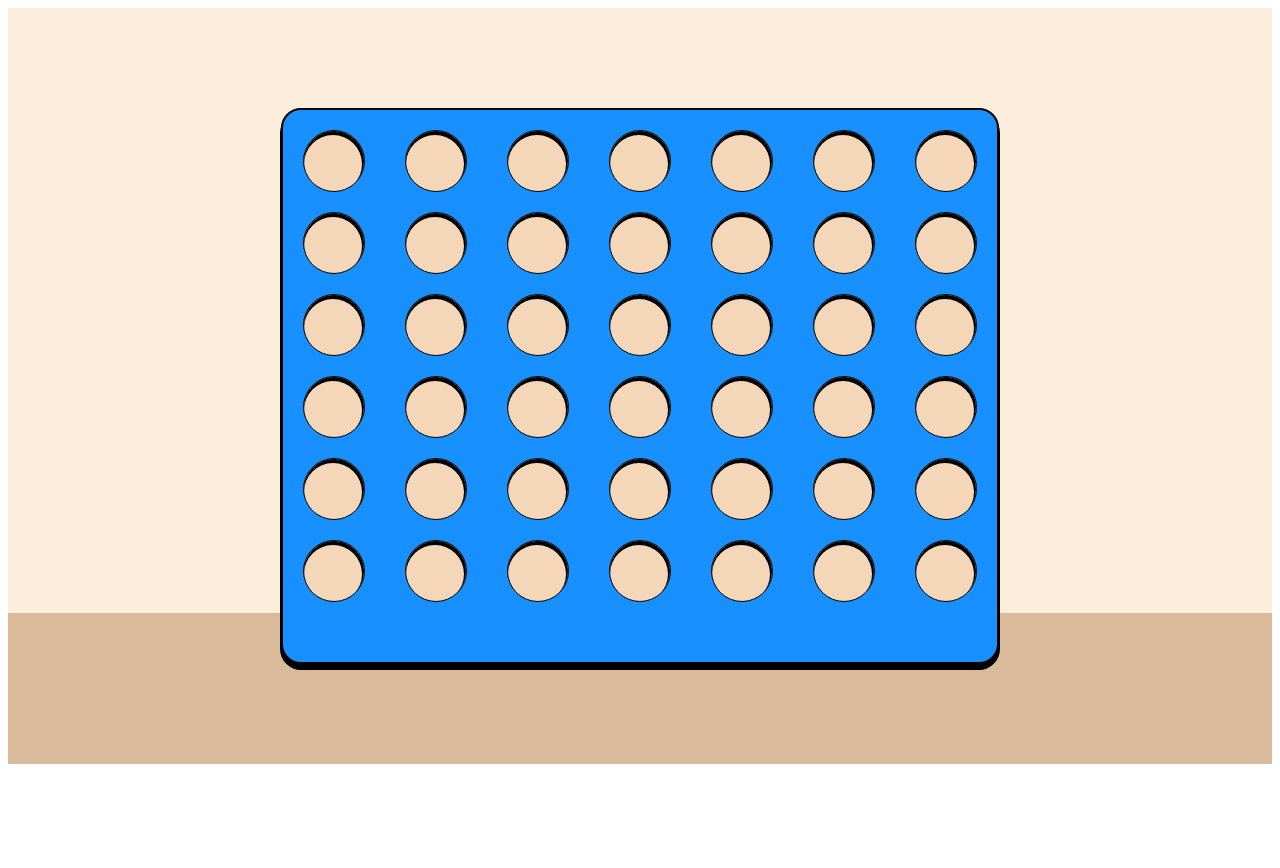
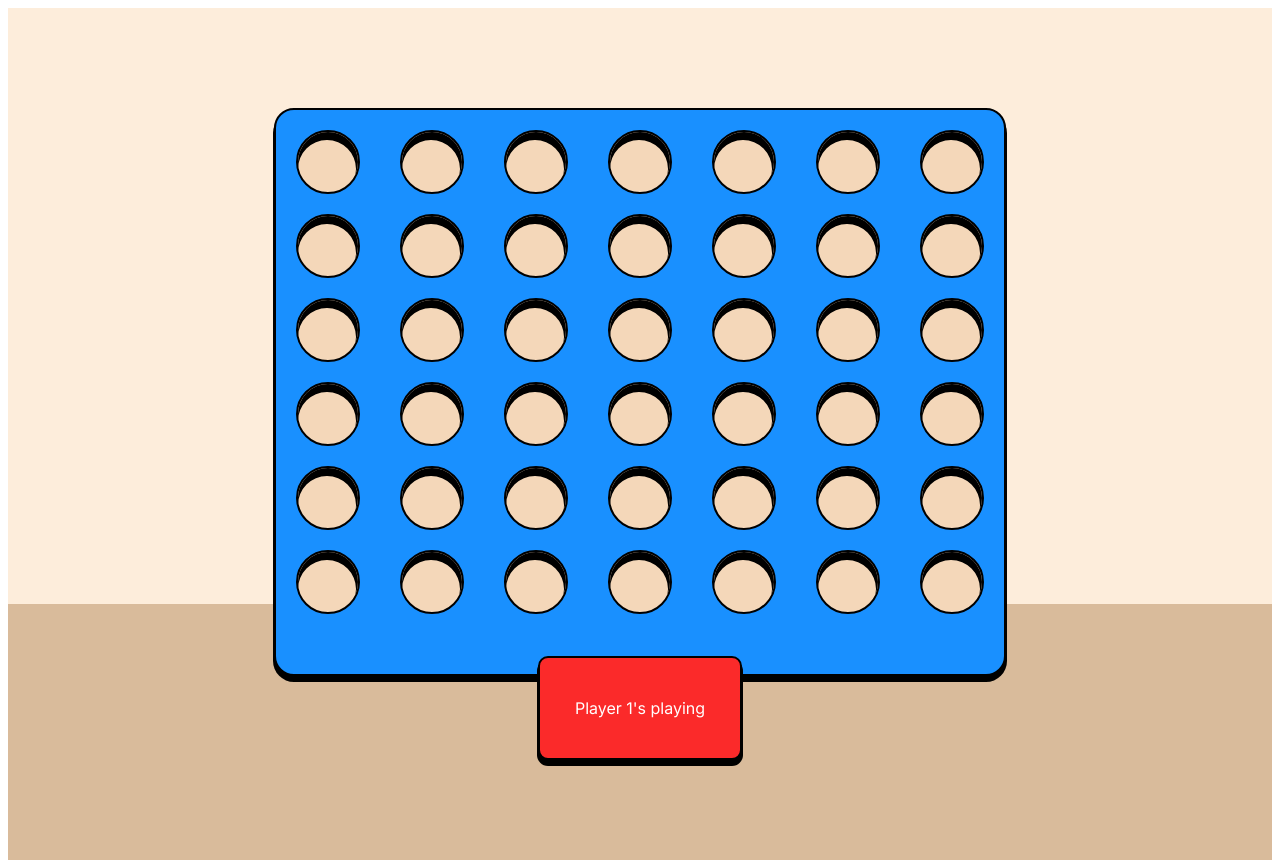
Before and after one commit to paulafiaschi/connect4-game, a Next.js app: page / in a window 1280 px wide. Before the commit the page ends 800 px from the top, so only its background shows below. Built offline with nearby package versions, Linux system fonts and the light colour scheme.

Commit message:
checkWin

```diff
--- a/app/Home.module.scss
+++ b/app/Home.module.scss
@@ -3,9 +3,10 @@ $yellow-color: #e8ce0a;
 
 .main {
   background-color: #f4d7b9;
-  background: linear-gradient(180deg, #fdeddb 80%, #d9bb9b 60%);
+  background: linear-gradient(180deg, #fdeddb 70%, #d9bb9b 60%);
   padding: 100px;
   display: flex;
+  flex-direction: column;
   justify-content: center;
   align-items: center;
 }
@@ -19,6 +20,25 @@ $yellow-color: #e8ce0a;
   border: solid 2px black;
   box-shadow: black 0px 5px 0px 1px;
 }
+.turn {
+  width: 200px;
+  height: 100px;
+  margin-top: -20px;
+  border: solid 2px black;
+  box-shadow: black 0px 5px 0px 1px;
+  border-radius: 10px;
+  display: flex;
+  justify-content: center;
+  align-items: center;
+  &.redPointer {
+    background-color: $red-color;
+    color: white;
+  }
+  &.yellowPointer {
+    background-color: $yellow-color;
+    color: black;
+  }
+}
 
 .gameCell {
   height: 60px;
@@ -28,8 +48,8 @@ $yellow-color: #e8ce0a;
   background-color: #f4d7b9;
   border-radius: 100px;
   margin: 10px;
-  border: solid 1px black;
-  box-shadow: black -1px 3px 0px 1px inset;
+  border: solid 2px black;
+  box-shadow: black -1px 7px 0px 1px inset;
 }
 .column {
   margin: 10px;
--- a/components/GameBoard.jsx
+++ b/components/GameBoard.jsx
@@ -14,23 +14,88 @@ export default function GameBoard() {
   ];
 
   const [gameState, setGameState] = useState(initialBoard);
+  const [winner, setWinner] = useState(null);
   const [currentPlayer, setCurrentPlayer] = useState(1);
   const [pointerColor, setPointerColor] = useState("redPointer");
 
+  const checkWin = (currentPlayer) => {
+    // Check Vertical
+    for (let c = 0; c < 7; c++) {
+      for (let r = 0; r < 3; r++) {
+        if (
+          gameState[c][r] != null &&
+          gameState[c][r] == gameState[c][r + 1] &&
+          gameState[c][r] == gameState[c][r + 2] &&
+          gameState[c][r] == gameState[c][r + 3]
+        ) {
+          return true;
+        }
+      }
+    }
+
+    // Check Vertical
+    for (let c = 0; c < 4; c++) {
+      for (let r = 0; r < 6; r++) {
+        if (
+          gameState[c][r] != null &&
+          gameState[c][r] == gameState[c + 1][r] &&
+          gameState[c][r] == gameState[c + 2][r] &&
+          gameState[c][r] == gameState[c + 3][r]
+        ) {
+          return true;
+        }
+      }
+    }
+
+    // Check Diagonally Right
+    for (let c = 0; c < 7; c++) {
+      for (let r = 0; r < 6; r++) {
+        if (
+          gameState[c][r] != null &&
+          gameState[c][r] == gameState[c + 1][r + 1] &&
+          gameState[c][r] == gameState[c + 2][r + 2] &&
+          gameState[c][r] == gameState[c + 3][r + 3]
+        ) {
+          return true;
+        }
+      }
+    }
+    // Check Diagonally Left
+    for (let c = 0; c < 7; c++) {
+      for (let r = 0; r < 6; r++) {
+        if (
+          gameState[c][r] != null &&
+          gameState[c][r] == gameState[c - 1][r + 1] &&
+          gameState[c][r] == gameState[c - 2][r + 2] &&
+          gameState[c][r] == gameState[c - 3][r + 3]
+        ) {
+          return true;
+        }
+      }
+    }
+  };
+
   const addToken = (columnI) => {
     const column = gameState[columnI];
+
     const tokenPos = column.indexOf(null);
 
     tokenPos !== -1
       ? ((column[tokenPos] = currentPlayer),
-        setCurrentPlayer(currentPlayer === 1 ? 2 : 1))
+        setCurrentPlayer(currentPlayer === 1 ? 2 : 1),
+        currentPlayer === 1
+          ? setPointerColor("yellowPointer")
+          : setPointerColor("redPointer"))
       : null;
 
-    currentPlayer === 2
-      ? setPointerColor("redPointer")
-      : setPointerColor("yellowPointer");
+    // Check for win
+    if (checkWin()) {
+      setWinner(currentPlayer);
+    }
   };
-
+  //   if (winner) {
+  //     return <div>Winner is {winner}</div>;
+  //   }
   return (
     <main className={Styles.main}>
       <div className={Styles.board}>
@@ -38,13 +103,17 @@ export default function GameBoard() {
           return (
             <GameColumn
               col={col}
-              key={i}
+              key={`${i}-column`}
               onClick={() => addToken(i)}
               pointerColor={pointerColor}
+              idx={i}
             />
           );
         })}
       </div>
+      <div className={`${Styles.turn} ${Styles[pointerColor]}`}>
+        Player {currentPlayer}'s playing
+      </div>
     </main>
   );
 }
--- a/components/GameColumn.jsx
+++ b/components/GameColumn.jsx
@@ -1,7 +1,7 @@
 import { useState } from "react";
 import Styles from "../app/Home.module.scss";
 
-export default function GameColumn({ col, i, onClick, pointerColor }) {
+export default function GameColumn({ col, idx, onClick, pointerColor }) {
   return (
     <div className={Styles.column}>
       {col.map((cell, i) => {
@@ -17,7 +17,7 @@ export default function GameColumn({ col, i, onClick, pointerColor }) {
           <>
             <span
               className={`${Styles.gameCell} ${Styles[tokenColor]}`}
-              key={`cell-${i}`}
+              key={`cell-${idx}-${i}`}
               onClick={onClick}
               value={cell}></span>
           </>
@@ -26,7 +26,7 @@ export default function GameColumn({ col, i, onClick, pointerColor }) {
 
       <div
         className={`${Styles.pointer} ${Styles[pointerColor]}`}
-        key={`pointer-${i}`}>
+        key={`pointer-${idx}`}>
         <span>&nbsp;</span>
       </div>
     </div>
```
